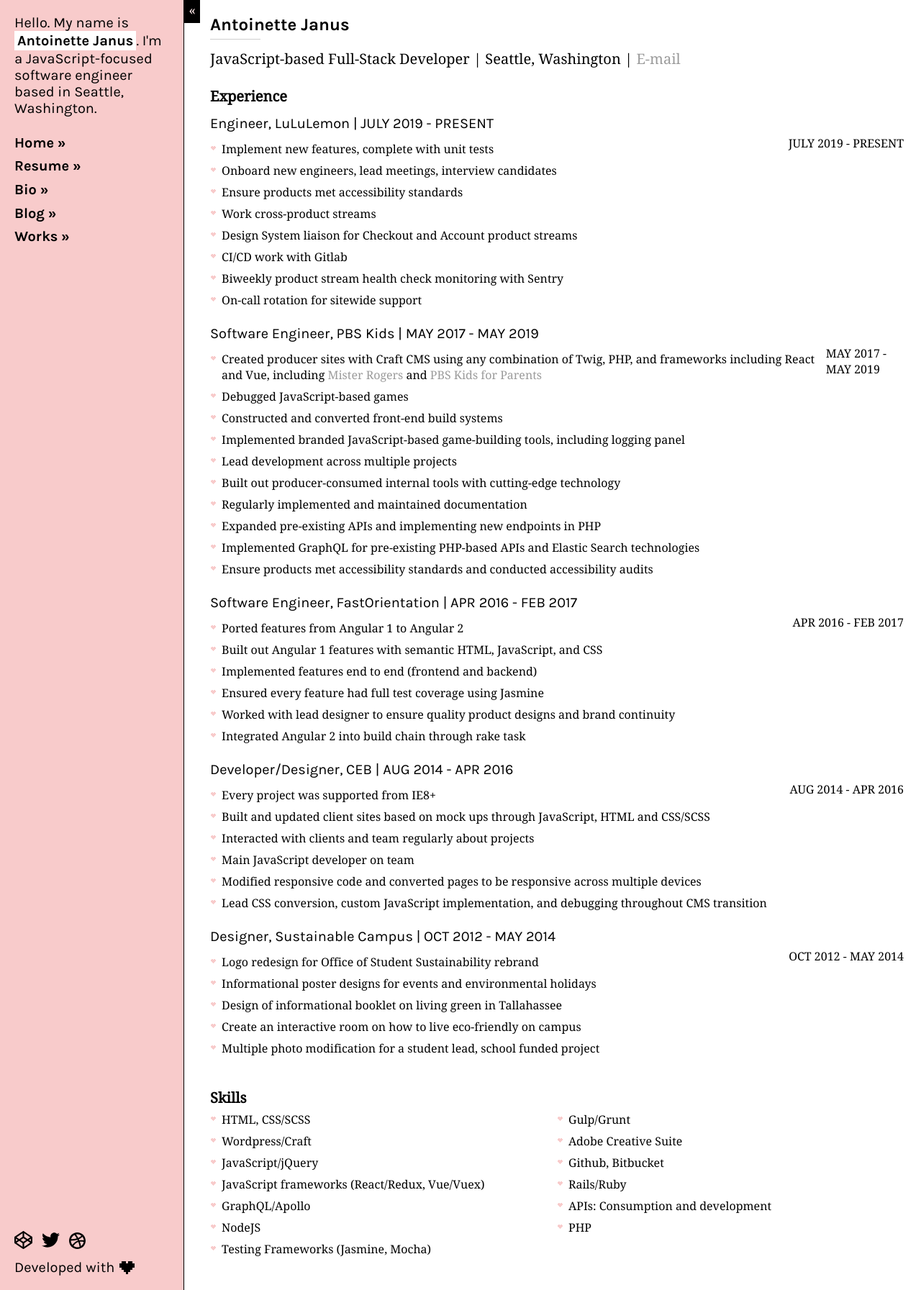
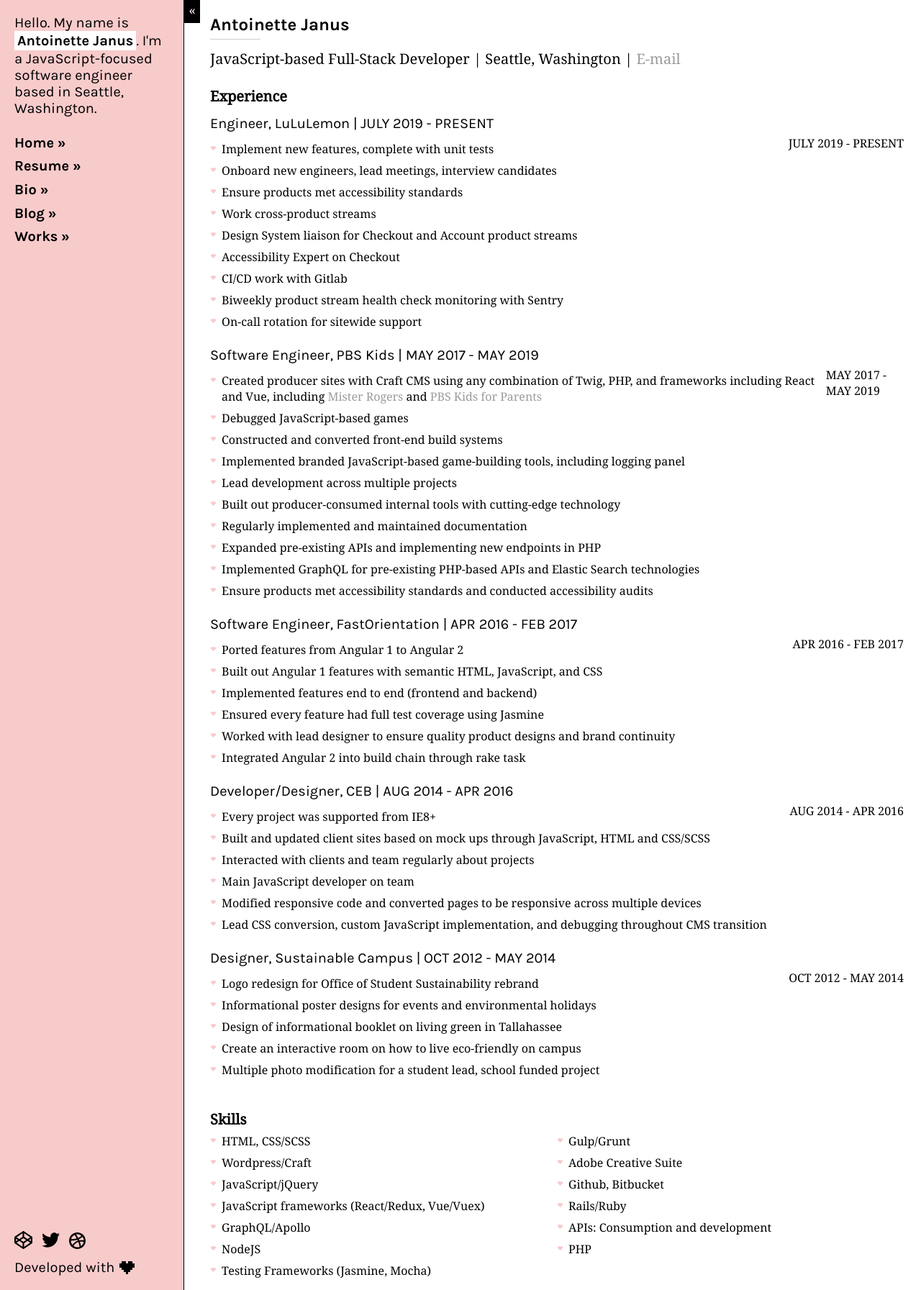
Before and after one commit to twaffl3s/twaffl3s.github.io, a Jekyll site: the page built from resume.html, in a window 1280 px wide. Shown: the whole page at 72% size. Built offline with Jekyll 4.4.1, drawn with Linux system fonts in a browser that asks for light colours.

Commit message:
Added details

```diff
--- a/_data/experiences.yml
+++ b/_data/experiences.yml
@@ -18,6 +18,7 @@
     - Ensure products met accessibility standards
     - Work cross-product streams
     - Design System liaison for Checkout and Account product streams
+    - Accessibility Expert on Checkout
     - CI/CD work with Gitlab
     - Biweekly product stream health check monitoring with Sentry
     - On-call rotation for sitewide support
```
